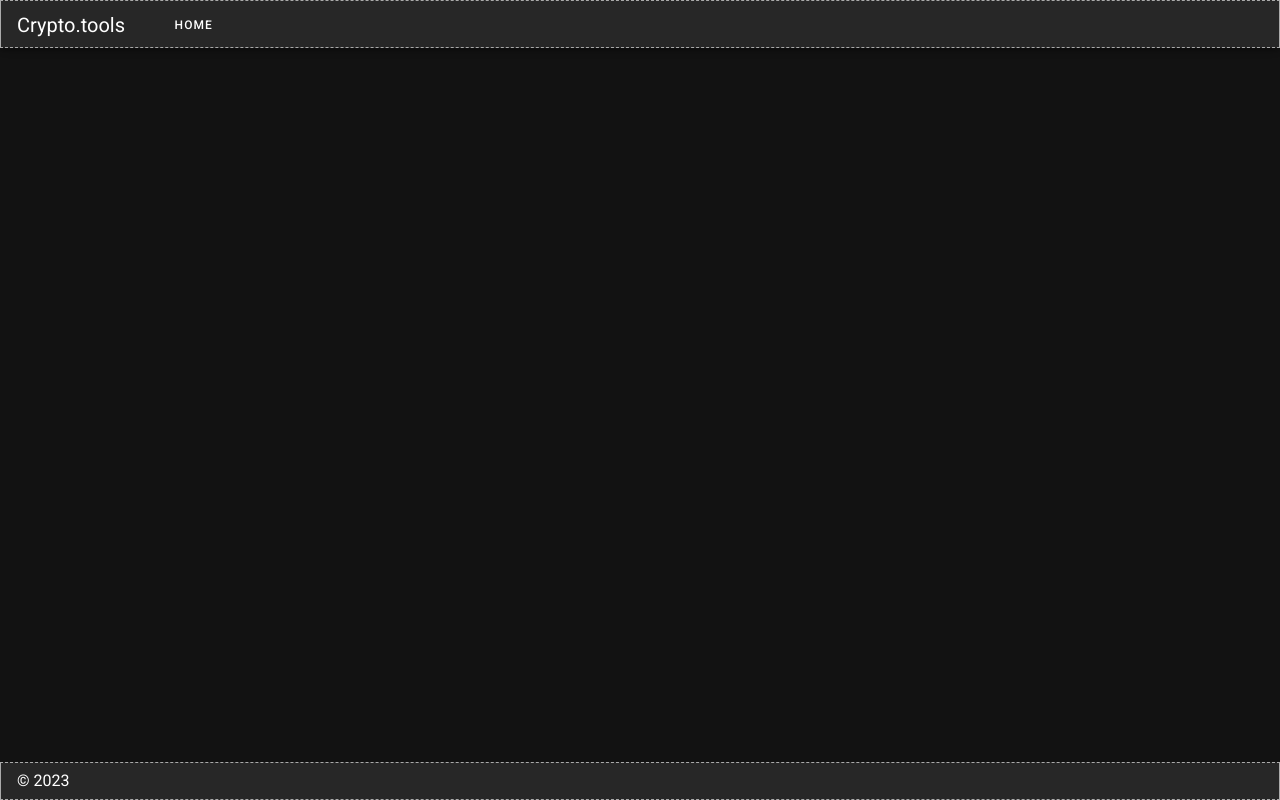
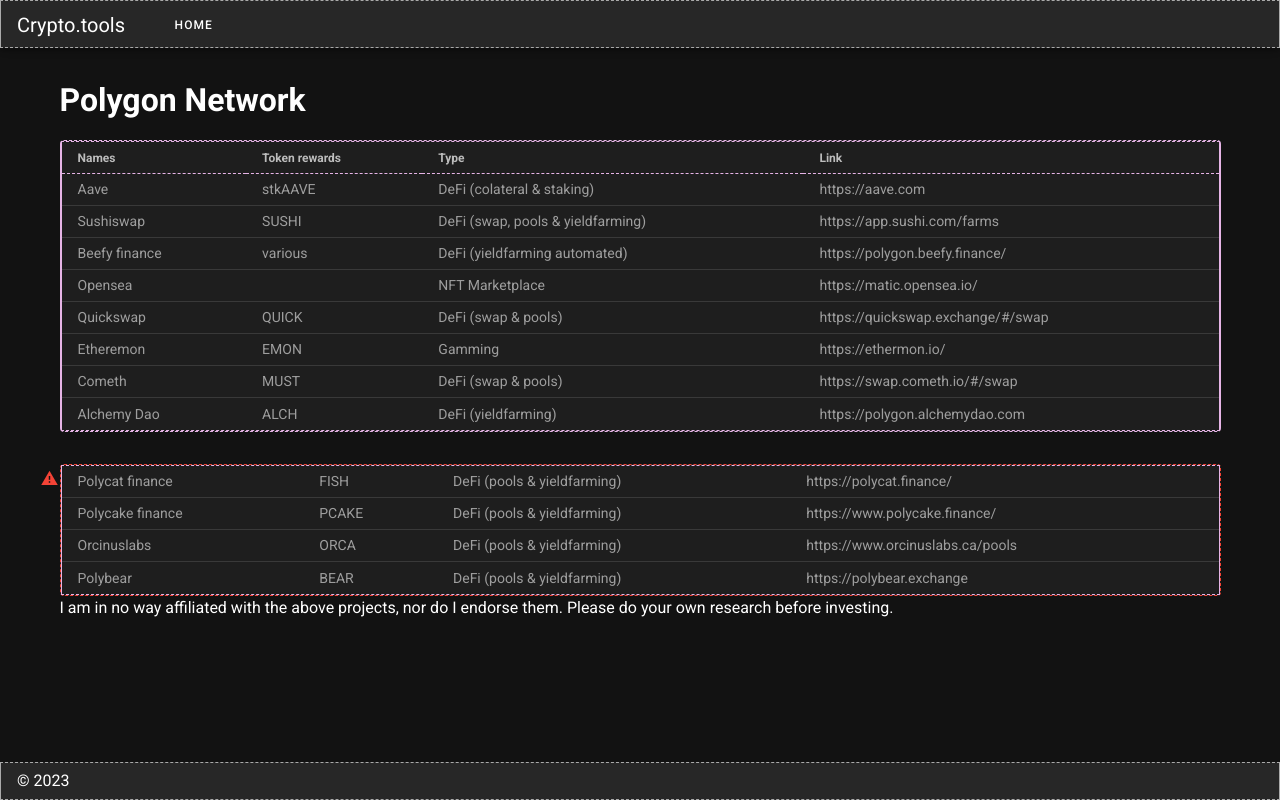
Before and after one commit to Shiseidoer/PLANIT, a Nuxt app: page /polygon in a window 1280 px wide. Built offline with nearby package versions, Linux system fonts and the light colour scheme.

Commit message:
Add testing

```diff
--- a/pages/parachains.vue
+++ b/pages/parachains.vue
@@ -122,4 +122,13 @@
   > .v-data-table__wrapper
   > table
   > tbody
-  > tr:hover:not(.v-data-table__expanded__con
+  > tr:hover:not(.v-data-table__expanded__content):not(.v-data-table__empty-wrapper) {
+  background: #cacaca13 !important;
+}
+</style>
+<style scoped>
+.theme--dark, .v-btn {
+  border: 1px rgb(230, 180, 230) !important;
+  border-style: dashed double !important;
+}
+</style>
--- /dev/null
+++ b/pages/polygon.vue
@@ -0,0 +1,168 @@
+
+<template>
+  <div>
+    <h1 class="mt-4">Polygon Network</h1>
+
+    <v-simple-table dense class="mt-4">
+      <template v-slot:default>
+        <thead>
+          <tr>
+            <th class="text-left">Names</th>
+            <th class="text-left">Token rewards</th>
+            <th class="text-left">Type</th>
+            <th class="text-left">Link</th>
+          </tr>
+        </thead>
+        <tbody class="grey--text mb-2">
+          <tr v-for="item in desserts" :key="item.name">
+            <td>{{ item.name }}</td>
+            <td>{{ item.token }}</td>
+            <td>{{ item.type }}</td>
+            <td>{{ item.link }}</td>
+          </tr>
+        </tbody>
+      </template>
+    </v-simple-table>
+
+    <v-btn icon class="ml-n5 mt-9 mb-n6" x-small color="red" style="border: none !important">
+      <v-icon style="border: none !important"> mdi-alert </v-icon>
+    </v-btn>
+    <v-simple-table
+      dense
+      style="border: 1px dashed #F44336 !important"
+    >
+      <template v-slot:default>
+        <tbody class="grey--text mb-2">
+          <tr v-for="item in desserts2" :key="item.name">
+            <td>{{ item.name }}</td>
+            <td>{{ item.token }}</td>
+            <td>{{ item.type }}</td>
+            <td>{{ item.link }}</td>
+          </tr>
+        </tbody>
+      </template>
+    </v-simple-table>
+      <p>I am in no way affiliated with the above projects, nor do I endorse them. Please do your own research before investing.</p>
+  </div>
+</template>
+
+<script>
+export default {
+  data() {
+    return {
+      desserts: [
+        {
+          name: "Aave",
+          link: "https://aave.com",
+          token: "stkAAVE",
+          type: "DeFi (colateral & staking)",
+        },
+        {
+          name: "Sushiswap",
+          link: "https://app.sushi.com/farms",
+          token: "SUSHI",
+          type: "DeFi (swap, pools & yieldfarming)",
+        },
+        {
+          name: "Beefy finance",
+          link: "https://polygon.beefy.finance/",
+          token: "various",
+          type: "DeFi (yieldfarming automated)",
+        },
+        {
+          name: "Opensea",
+          link: "https://matic.opensea.io/",
+          token: "",
+          type: "NFT Marketplace",
+        },
+        {
+          name: "Quickswap",
+          link: "https://quickswap.exchange/#/swap",
+          token: "QUICK",
+          type: "DeFi (swap & pools)",
+        },
+        {
+          name: "Etheremon",
+          link: "https://ethermon.io/",
+          token: "EMON",
+          type: "Gamming",
+        },
+        {
+          name: "Cometh",
+          link: "https://swap.cometh.io/#/swap",
+          token: "MUST",
+          type: "DeFi (swap & pools)",
+        },
+        {
+          name: "Alchemy Dao",
+          link: "https://polygon.alchemydao.com",
+          token: "ALCH",
+          type: "DeFi (yieldfarming)",
+        },
+      ],
+      desserts2: [
+        {
+          name: "Polycat finance",
+          link: "https://polycat.finance/",
+          token: "FISH",
+          type: "DeFi (pools & yieldfarming)",
+        },
+        {
+          name: "Polycake finance",
+          link: "https://www.polycake.finance/",
+          token: "PCAKE",
+          type: "DeFi (pools & yieldfarming)",
+        },
+        {
+          name: "Orcinuslabs",
+          link: "https://www.orcinuslabs.ca/pools",
+          token: "ORCA",
+          type: "DeFi (pools & yieldfarming)",
+        },
+        {
+          name: "Polybear",
+          link: "https://polybear.exchange",
+          token: "BEAR",
+          type: "DeFi (pools & yieldfarming)",
+        },
+      ],
+    };
+  },
+};
+</script>
+
+<style>
+.v-data-table > .v-data-table__wrapper > table {
+  width: 100%;
+  border-spacing: 0;
+  border: 1px rgb(230, 180, 230) !important;
+  border-style: dashed double !important;
+}
+
+.theme--dark.v-data-table
+  > .v-data-table__wrapper
+  > table
+  > thead
+  > tr:last-child
+  > th {
+  border-bottom: 1px dashed rgb(230, 180, 230) !important;
+}
+
+.theme--dark.v-data-table
+  > .v-data-table__wrapper
+  > table
+  > tbody
+  > tr:hover:not(.v-data-table__expanded__content):not(.v-data-table__empty-wrapper) {
+  background: #cacaca13 !important;
+}
+</style>
+<style scoped>
+.theme--dark,
+.v-btn {
+  border: 1px rgb(230, 180, 230) !important;
+  border-style: dashed double !important;
+}
+.v-alert:not(.v-sheet--tile) {
+  border: 1px dashed rgb(211, 40, 40) !important;
+}
+</style>
```
Also changed, not shown: plugins/README.md (added).
